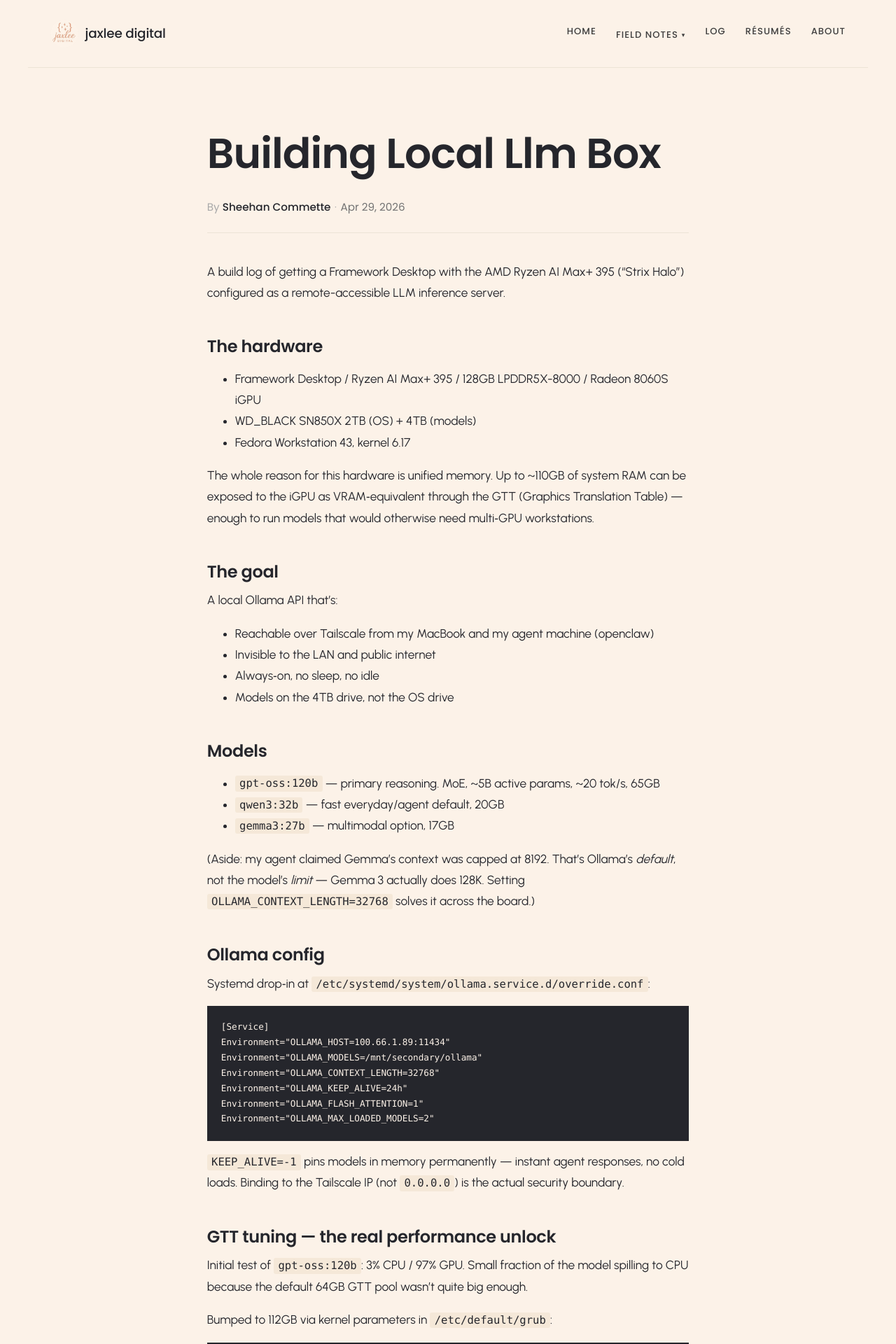
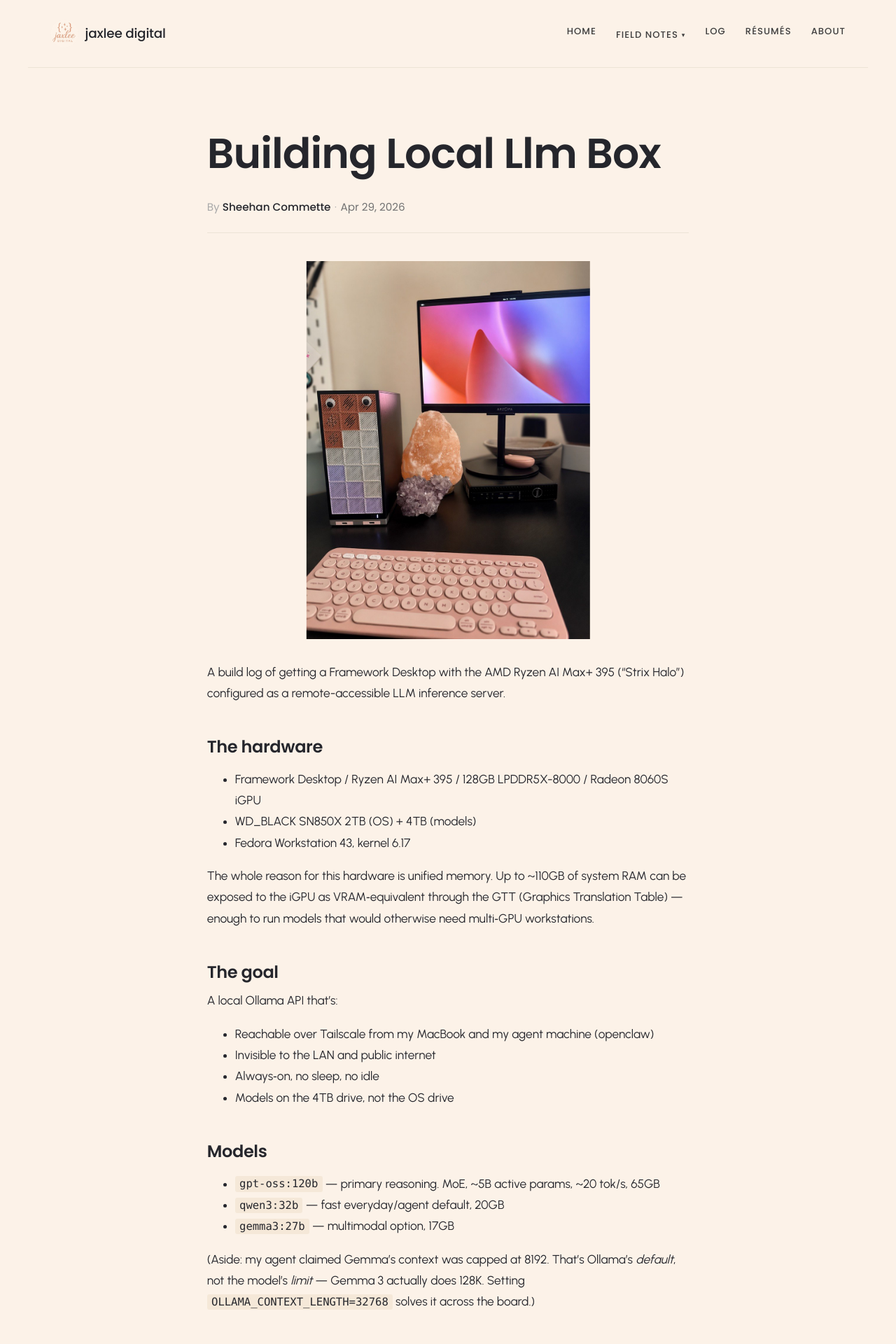
Before and after one commit to jaxlee-digital/jaxlee, a Jekyll site: the page built from _posts/2026-04-29-building-local-llm-box.md, in a window 1280 px wide. Shown: the top 1920 px of the page at 70% size. Built offline with Jekyll 4.4.1, drawn with Linux system fonts in a browser that asks for light colours.

Commit message:
llm-box: add hero photo of Framework Desktop setup

```diff
--- a/_posts/2026-04-29-building-local-llm-box.md
+++ b/_posts/2026-04-29-building-local-llm-box.md
@@ -3,8 +3,13 @@
 date: 2026-04-29 18:45:00 -0400
 tags: [ai, infra, tutorial, ollama]
 excerpt: "A build log of getting a Framework Desktop with the AMD Ryzen AI Max+ 395 configured as a remote-accessible LLM inference server."
+cover: /assets/images/llm-box/framework-desktop.jpg
 ---
 
+<figure>
+  <img src="{{ '/assets/images/llm-box/framework-desktop.jpg' | relative_url }}"
+       alt="Framework Desktop with checkered tile front panel on a desk, next to a salt lamp, amethyst cluster, monitor, and pink keyboard.">
+</figure>
 
 A build log of getting a Framework Desktop with the AMD Ryzen AI Max+ 395 ("Strix Halo") configured as a remote-accessible LLM inference server.
 
```
Also changed, not shown: assets/images/llm-box/framework-desktop.jpg (added).
